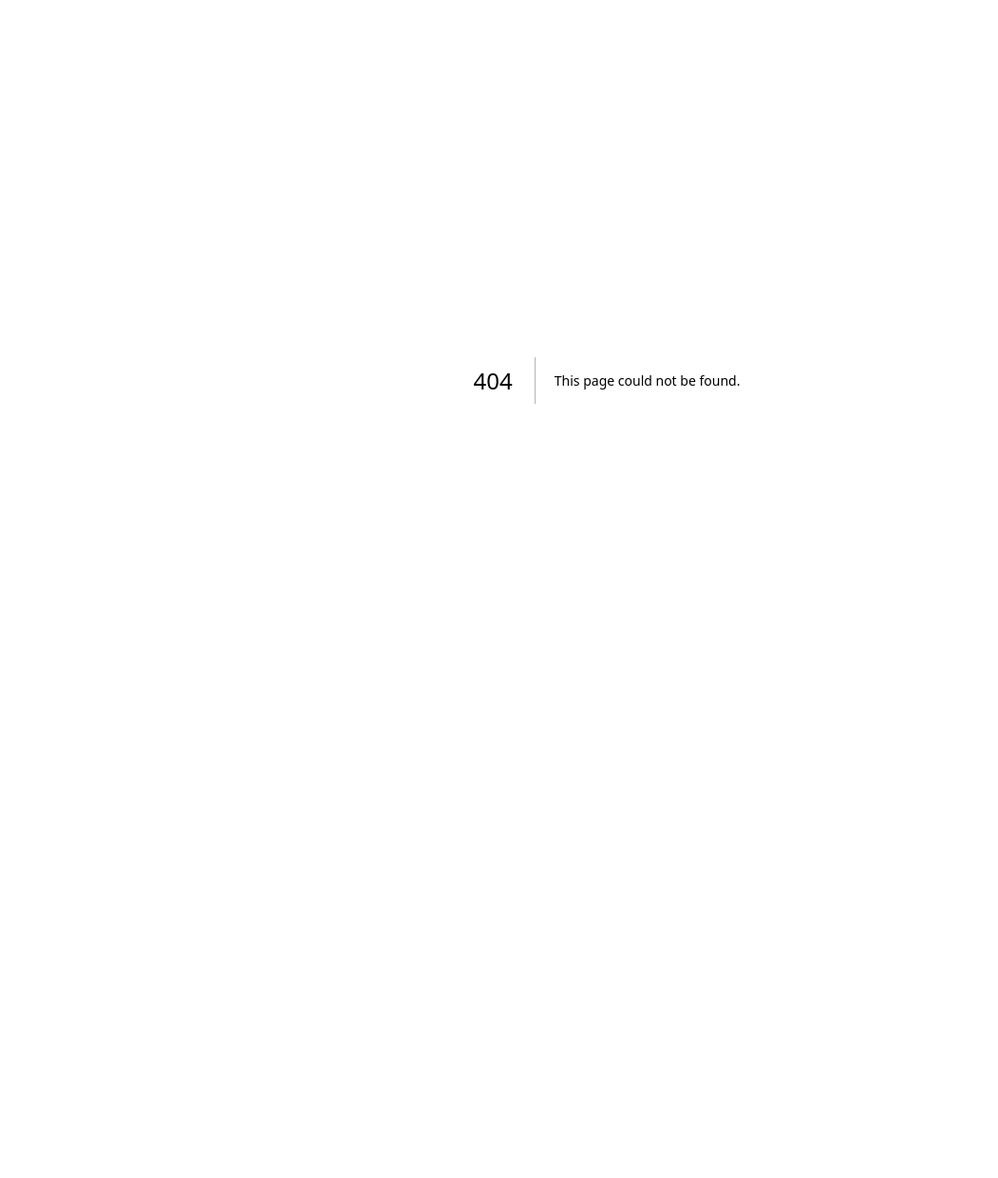
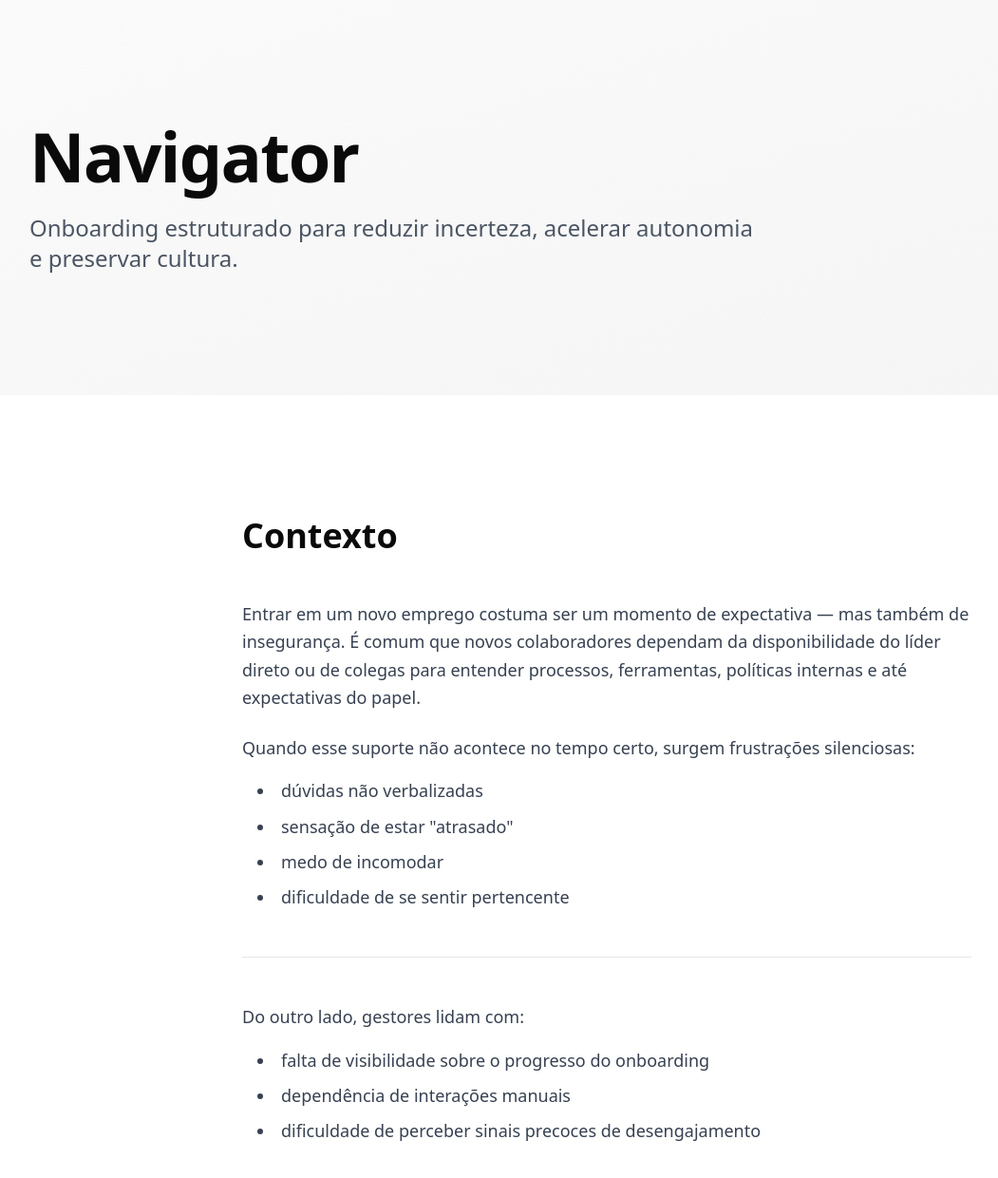
Before and after one commit to haendelllopes/portfolio-hndll, a Next.js app: page /produtos/navigator in a window 1280 px wide. Before the commit this address had no page. Shown: the top 1240 px of the page at 95% size, without its empty margins (1-1052 px from the left). Before the commit the page ends 800 px from the top, so only its background shows below. Built offline with nearby package versions, Linux system fonts and the light colour scheme.

Commit message:
Add Navigator case page with structured content and make Navigator card clickable

```diff
--- /dev/null
+++ b/src/app/produtos/navigator/page.tsx
@@ -0,0 +1,164 @@
+export default function NavigatorPage() {
+  return (
+    <main className="flex min-h-screen flex-col">
+      {/* Hero do Case */}
+      <section className="bg-gradient-to-br from-[#fafafa] to-[#f5f5f5] py-24 md:py-32">
+        <div className="container mx-auto px-4 md:px-6 lg:px-8">
+          <div className="max-w-4xl">
+            <h1 className="text-5xl md:text-6xl lg:text-7xl font-bold text-[#0a0a0a] mb-6 leading-[1.1] tracking-tight">
+              Navigator
+            </h1>
+            <p className="text-xl md:text-2xl text-gray-600 leading-relaxed max-w-3xl">
+              Onboarding estruturado para reduzir incerteza, acelerar autonomia e preservar cultura.
+            </p>
+          </div>
+        </div>
+      </section>
+
+      {/* Contexto */}
+      <section className="bg-white py-24 md:py-32">
+        <div className="container mx-auto px-4 md:px-6 lg:px-8">
+          <div className="max-w-3xl mx-auto">
+            <h2 className="text-3xl md:text-4xl font-bold text-[#0a0a0a] mb-12 leading-tight">
+              Contexto
+            </h2>
+
+            {/* Bloco 1: Experiência do novo colaborador */}
+            <div className="mb-12">
+              <p className="text-lg text-gray-700 leading-relaxed mb-6">
+                Entrar em um novo emprego costuma ser um momento de expectativa — mas também de insegurança.
+                É comum que novos colaboradores dependam da disponibilidade do líder direto ou de colegas para entender processos, ferramentas, políticas internas e até expectativas do papel.
+              </p>
+              <p className="text-lg text-gray-700 leading-relaxed mb-4">
+                Quando esse suporte não acontece no tempo certo, surgem frustrações silenciosas:
+              </p>
+              <ul className="list-disc list-inside text-lg text-gray-700 leading-relaxed space-y-2 ml-4">
+                <li>dúvidas não verbalizadas</li>
+                <li>sensação de estar "atrasado"</li>
+                <li>medo de incomodar</li>
+                <li>dificuldade de se sentir pertencente</li>
+              </ul>
+            </div>
+
+            {/* Bloco 2: Dor da liderança */}
+            <div className="mb-12 border-t border-gray-200 pt-12">
+              <p className="text-lg text-gray-700 leading-relaxed mb-4">
+                Do outro lado, gestores lidam com:
+              </p>
+              <ul className="list-disc list-inside text-lg text-gray-700 leading-relaxed space-y-2 ml-4">
+                <li>falta de visibilidade sobre o progresso do onboarding</li>
+                <li>dependência de interações manuais</li>
+                <li>dificuldade de perceber sinais precoces de desengajamento</li>
+              </ul>
+            </div>
+
+            {/* Bloco 3: Origem do Navigator */}
+            <div className="mb-12 border-t border-gray-200 pt-12">
+              <p className="text-lg text-gray-700 leading-relaxed mb-6">
+                Esse cenário foi o ponto de partida apresentado no pitch para a banca do Tera e deu origem ao Navigator.
+              </p>
+              <p className="text-lg text-gray-700 leading-relaxed mb-8">
+                A proposta foi clara: criar uma experiência de onboarding que orientasse o novo colaborador desde o primeiro dia e, ao mesmo tempo, desse visibilidade e apoio à liderança.
+              </p>
+            </div>
+
+            {/* Descrição do Produto */}
+            <div className="border-t border-gray-200 pt-12">
+              <p className="text-lg text-gray-700 leading-relaxed mb-6">
+                O Navigator foi concebido como uma plataforma de apoio ao onboarding, onde o gestor acompanha a evolução dos novos colaboradores e o Navi, um agente de inteligência artificial, atua como guia ao longo da jornada.
+              </p>
+              <p className="text-lg text-gray-700 leading-relaxed mb-6">
+                O Navi orienta o onboarding, responde dúvidas sobre processos da empresa — como políticas internas, benefícios e documentações — a partir dos conteúdos disponibilizados na própria plataforma.
+              </p>
+              <p className="text-lg text-gray-700 leading-relaxed">
+                Além disso, o agente analisa o sentimento ao longo das interações e gera alertas para a liderança, antecipando riscos de churn e sugerindo trilhas de apoio conforme o momento do colaborador.
+              </p>
+            </div>
+          </div>
+        </div>
+      </section>
+
+      {/* O Problema */}
+      <section className="bg-[#f9fafb] py-24 md:py-32">
+        <div className="container mx-auto px-4 md:px-6 lg:px-8">
+          <div className="max-w-3xl mx-auto">
+            <h2 className="text-3xl md:text-4xl font-bold text-[#0a0a0a] mb-12 leading-tight">
+              O Problema
+            </h2>
+            {/* Conteúdo a ser preenchido */}
+          </div>
+        </div>
+      </section>
+
+      {/* Hipótese de Produto */}
+      <section className="bg-[#f9fafb] py-24 md:py-32">
+        <div className="container mx-auto px-4 md:px-6 lg:px-8">
+          <div className="max-w-3xl mx-auto">
+            <h2 className="text-3xl md:text-4xl font-bold text-[#0a0a0a] mb-12 leading-tight">
+              Hipótese de Produto
+            </h2>
+            {/* Conteúdo a ser preenchido */}
+          </div>
+        </div>
+      </section>
+
+      {/* Decisões-chave (uso de IA) */}
+      <section className="bg-white py-24 md:py-32">
+        <div className="container mx-auto px-4 md:px-6 lg:px-8">
+          <div className="max-w-3xl mx-auto">
+            <h2 className="text-3xl md:text-4xl font-bold text-[#0a0a0a] mb-12 leading-tight">
+              Decisões-chave (uso de IA)
+            </h2>
+            {/* Conteúdo a ser preenchido */}
+          </div>
+        </div>
+      </section>
+
+      {/* Execução */}
+      <section className="bg-white py-24 md:py-32">
+        <div className="container mx-auto px-4 md:px-6 lg:px-8">
+          <div className="max-w-3xl mx-auto">
+            <h2 className="text-3xl md:text-4xl font-bold text-[#0a0a0a] mb-12 leading-tight">
+              Execução
+            </h2>
+            {/* Conteúdo a ser preenchido */}
+          </div>
+        </div>
+      </section>
+
+      {/* Aprendizados */}
+      <section className="bg-[#f9fafb] py-24 md:py-32">
+        <div className="container mx-auto px-4 md:px-6 lg:px-8">
+          <div className="max-w-3xl mx-auto">
+            <h2 className="text-3xl md:text-4xl font-bold text-[#0a0a0a] mb-12 leading-tight">
+              Aprendizados
+            </h2>
+            {/* Conteúdo a ser preenchido */}
+          </div>
+        </div>
+      </section>
+
+      {/* Status Atual */}
+      <section className="bg-[#f9fafb] py-24 md:py-32">
+        <div className="container mx-auto px-4 md:px-6 lg:px-8">
+          <div className="max-w-3xl mx-auto">
+            <h2 className="text-3xl md:text-4xl font-bold text-[#0a0a0a] mb-12 leading-tight">
+              Status Atual
+            </h2>
+            <div className="space-y-4 text-lg text-gray-700 leading-relaxed">
+              <p>
+                <span className="font-semibold text-gray-900">Estado:</span> MVP funcional
+              </p>
+              <p>
+                <span className="font-semibold text-gray-900">Objetivo:</span> Exploração e aprendizado
+              </p>
+              <p>
+                <span className="font-semibold text-gray-900">Foco:</span> Estrutura, clareza e experiência
+              </p>
+            </div>
+          </div>
+        </div>
+      </section>
+    </main>
+  )
+}
--- a/src/components/ProductGrid.tsx
+++ b/src/components/ProductGrid.tsx
@@ -1,3 +1,4 @@
+import Link from 'next/link'
 import products from '@/lib/products'
 
 export default function ProductGrid() {
@@ -5,11 +6,9 @@ export default function ProductGrid() {
     <section id="produtos" className="bg-white py-32 md:py-48">
       <div className="container mx-auto px-4 md:px-6 lg:px-8">
         <div className="grid grid-cols-1 md:grid-cols-2 lg:grid-cols-3 gap-8">
-          {products.map((product) => (
-            <div
-              key={product.name}
-              className="bg-white rounded-xl p-10 md:p-12 border border-gray-100 hover:border-gray-200 hover:shadow-xl hover:-translate-y-1 hover:scale-[1.02] transition-all duration-300 ease-in-out cursor-pointer"
-            >
+          {products.map((product) => {
+            const CardContent = (
+              <>
                 <h3 className="text-3xl md:text-4xl font-bold text-[#0a0a0a] mb-6 leading-tight">
                   {product.name}
                 </h3>
@@ -19,8 +18,30 @@ export default function ProductGrid() {
                 <span className="inline-block px-5 py-2.5 text-sm font-medium bg-gray-100 text-gray-700 rounded-full transition-opacity duration-300 ease-in-out hover:opacity-80">
                   {product.status}
                 </span>
+              </>
+            )
+
+            if (product.name === 'Navigator') {
+              return (
+                <Link
+                  key={product.name}
+                  href="/produtos/navigator"
+                  className="bg-white rounded-xl p-10 md:p-12 border border-gray-100 hover:border-gray-200 hover:shadow-xl hover:-translate-y-1 hover:scale-[1.02] transition-all duration-300 ease-in-out cursor-pointer block"
+                >
+                  {CardContent}
+                </Link>
+              )
+            }
+
+            return (
+              <div
+                key={product.name}
+                className="bg-white rounded-xl p-10 md:p-12 border border-gray-100 hover:border-gray-200 hover:shadow-xl hover:-translate-y-1 hover:scale-[1.02] transition-all duration-300 ease-in-out cursor-pointer"
+              >
+                {CardContent}
               </div>
-          ))}
+            )
+          })}
         </div>
       </div>
     </section>
```
Lines whose indentation alone changed are shown as unchanged.
